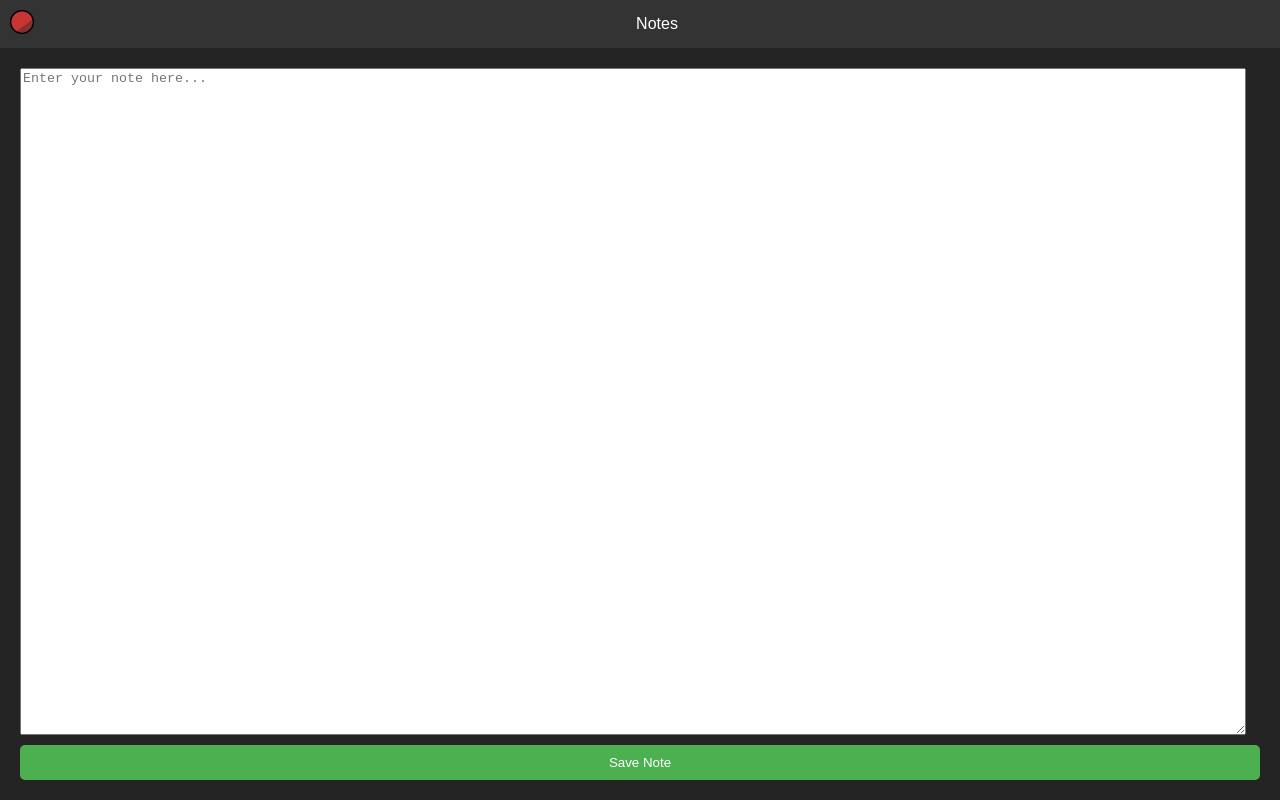
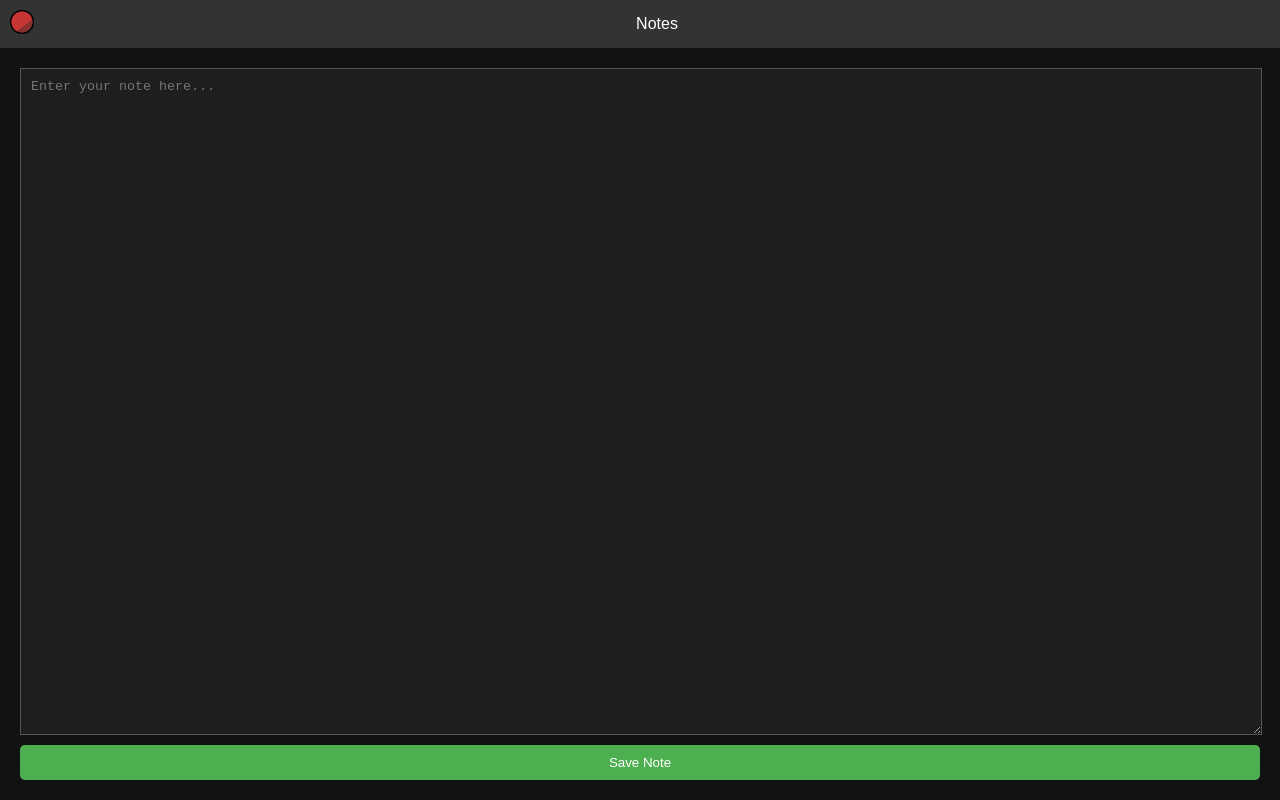
Before and after one commit to HttpAnimation/SilverOS, a plain HTML site: page notes.html in a window 1280 px wide. Drawn offline with Linux system fonts and the light colour scheme.

Commit message:
dark mode

```diff
--- a/css/Notes.css
+++ b/css/Notes.css
@@ -1,11 +1,12 @@
 body {
-    background-color: #242424;
+    background-color: #121212; /* Dark background color */
+    color: #fff; /* Light text color */
     margin: 0;
     padding: 0;
     font-family: Arial, sans-serif;
     display: flex;
     flex-direction: column;
-    min-height: 100vh; /* Ensure the body takes up at least the full viewport height */
+    min-height: 100vh;
 }
 
 .top-bar {
@@ -34,23 +35,27 @@ body {
 
 .notes-container {
     margin: 20px;
-    flex-grow: 1; /* Let the notes container grow to fill the remaining space */
+    flex-grow: 1;
     display: flex;
     flex-direction: column;
 }
 
 textarea {
-    flex-grow: 1; /* Let the textarea fill the remaining space */
-    width: calc(100% - 20px); /* Adjusting width to account for padding */
+    flex-grow: 1;
+    width: calc(100% - 20px);
     margin-bottom: 10px;
-    resize: vertical; /* Allowing vertical resize of textarea */
+    resize: vertical;
+    background-color: #1e1e1e; /* Dark background color for textarea */
+    color: #fff; /* Light text color for textarea */
+    border: 1px solid #555; /* Border color */
+    padding: 10px; /* Padding */
 }
 
 button {
-    width: 100%; /* Making button stretch to fit container */
-    padding: 10px 0; /* Adjusting padding */
-    background-color: #4CAF50;
-    color: white;
+    width: 100%;
+    padding: 10px 0;
+    background-color: #4CAF50; /* Green background color for button */
+    color: #fff; /* Light text color for button */
     border: none;
     cursor: pointer;
     border-radius: 5px;
```
